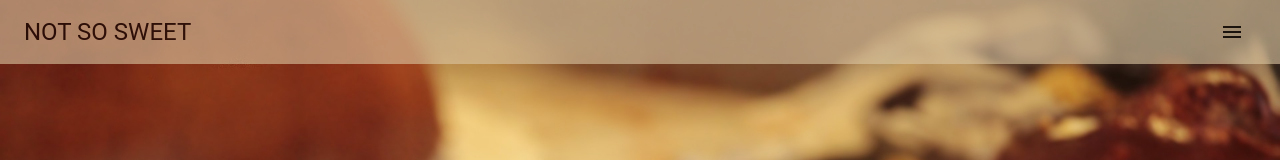
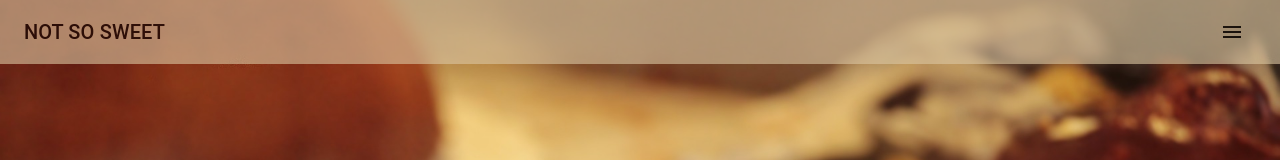
Before and after one commit to j33pan/not-so-sweet, a React (Create React App) app: page / in a window 1280 px wide. Shown: the top 160 px of the page. Built offline with nearby package versions, Linux system fonts and the light colour scheme; the HTML template or start-up script is replaced by a standard one.

Commit message:
font size

```diff
--- a/src/components/NavBar.js
+++ b/src/components/NavBar.js
@@ -45,7 +45,7 @@
     <div className={classes.root}>
       <AppBar position='static' className={classes.appBar} elevation={0}>
         <Toolbar>
-          <Typography variant='h5' className={classes.title}>
+          <Typography variant='h6' className={classes.title}>
             NOT SO SWEET
           </Typography>
           <div className='mobile'>
```
